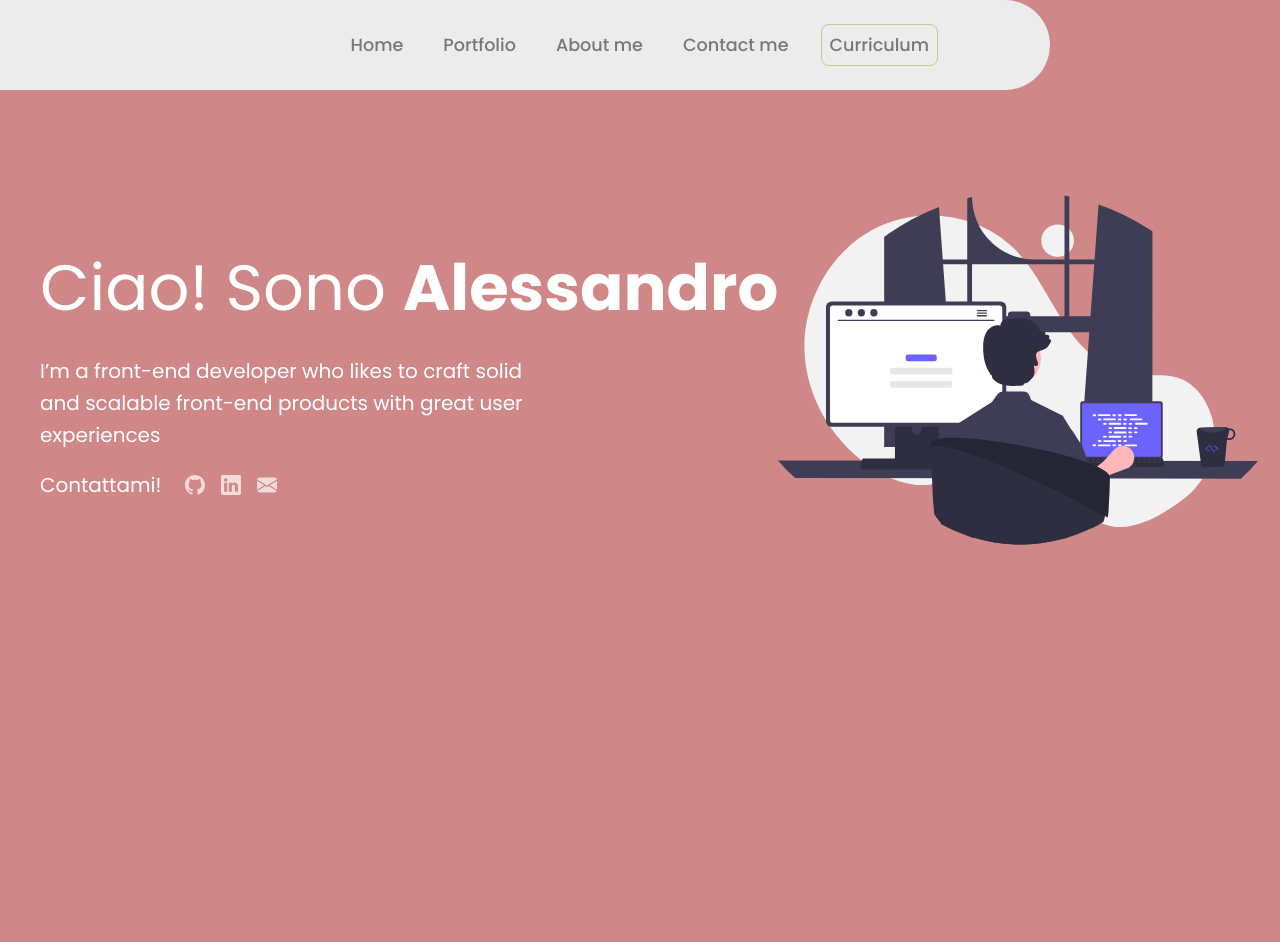
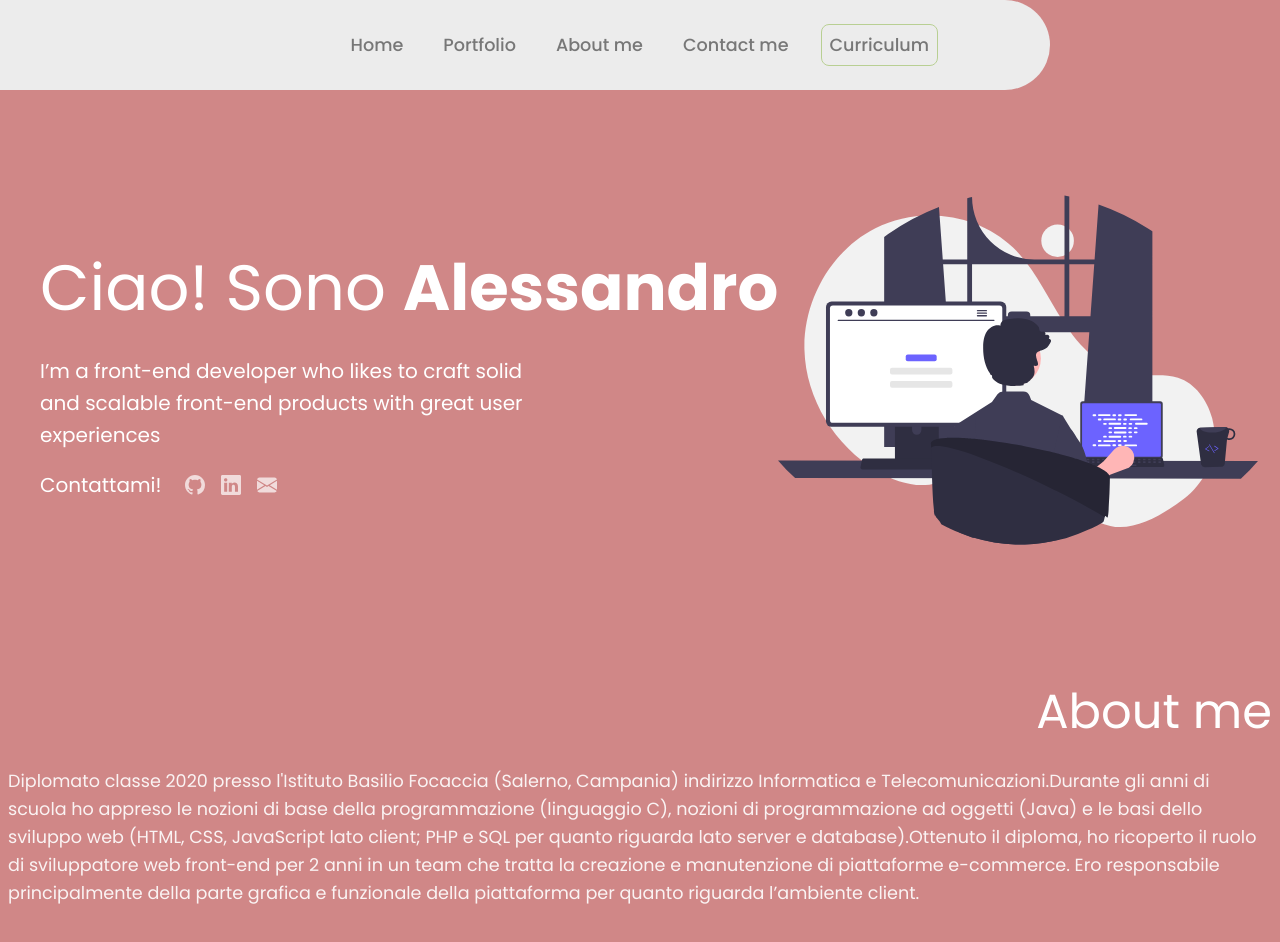
Before and after one commit to aledcr/portfolio, an Astro site: page / in a window 1280 px wide. Before the commit the page ends 800 px from the top, so only its background shows below. Built offline with nearby package versions, Linux system fonts and the light colour scheme; Astro itself is replaced by a stand-in of ours.

Commit message:
:sparkles: added about me section

```diff
--- /dev/null
+++ b/src/components/AboutMe.astro
@@ -0,0 +1,38 @@
+<section>
+    <h1>About me</h1>
+    <p>
+        Diplomato classe 2020 presso l'Istituto Basilio Focaccia (Salerno,
+        Campania) indirizzo Informatica e Telecomunicazioni.Durante gli anni di
+        scuola ho appreso le nozioni di base della programmazione (linguaggio
+        C), nozioni di programmazione ad oggetti (Java) e le basi dello sviluppo
+        web (HTML, CSS, JavaScript lato client; PHP e SQL per quanto riguarda
+        lato server e database).Ottenuto il diploma, ho ricoperto il ruolo di
+        sviluppatore web front-end per 2 anni in un team che tratta la creazione
+        e manutenzione di piattaforme e-commerce. Ero responsabile
+        principalmente della parte grafica e funzionale della piattaforma per
+        quanto riguarda l’ambiente client.
+    </p>
+</section>
+
+<style>
+    section {
+        margin-block: 2rem;
+    }
+
+    h1 {
+        display: block;
+
+        width: fit-content;
+        margin-left: auto;
+        margin-bottom: 1rem;
+
+        font-size: 3rem;
+        font-weight: 400;
+    }
+
+    p {
+        opacity: 0.9;
+
+        font-size: 1.1rem;
+    }
+</style>
--- a/src/pages/index.astro
+++ b/src/pages/index.astro
@@ -2,12 +2,14 @@
 import Layout from '../layouts/Layout.astro';
 import Navbar from '../components/Navbar/Navbar.astro';
 import Hero from '../components/Hero.astro';
+import AboutMe from '../components/AboutMe.astro';
 ---
 
 <Layout title="Portfolio">
     <Navbar />
     <main>
         <Hero />
+        <AboutMe />
     </main>
 </Layout>
 
```
